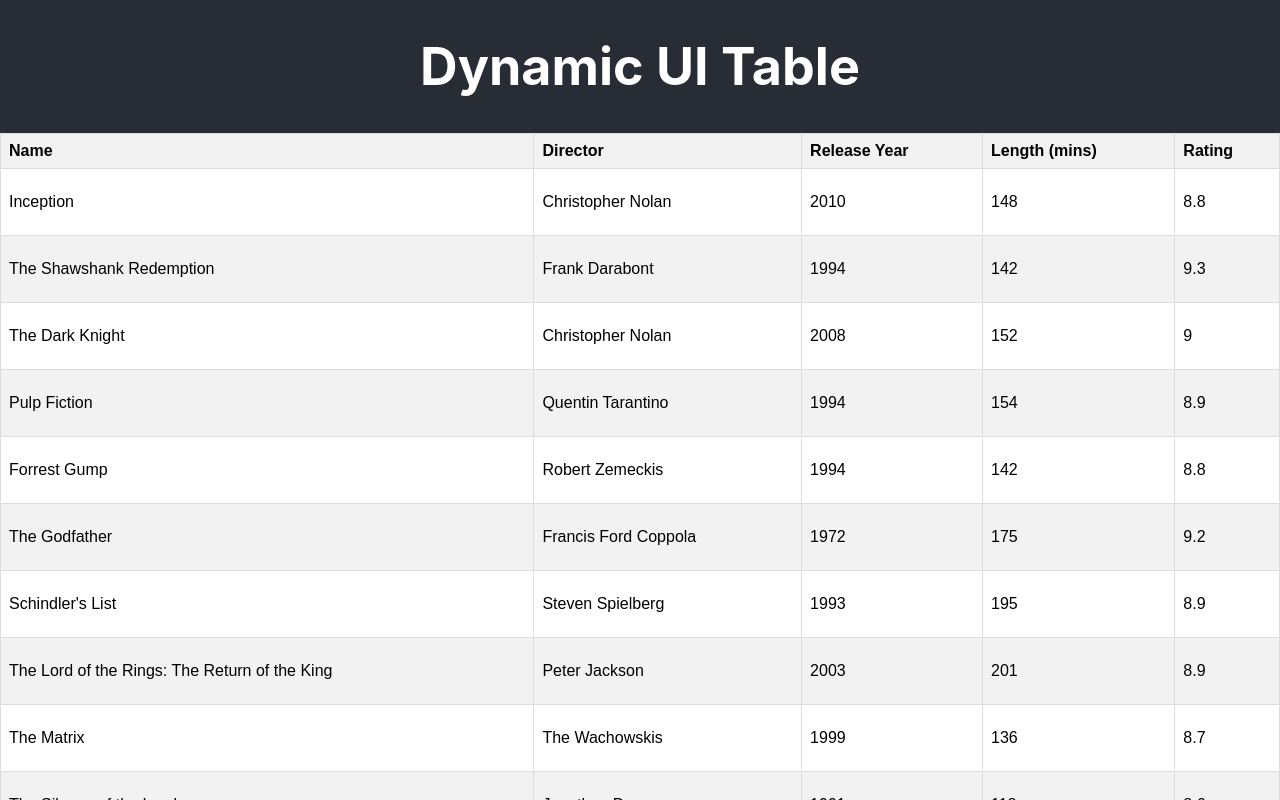
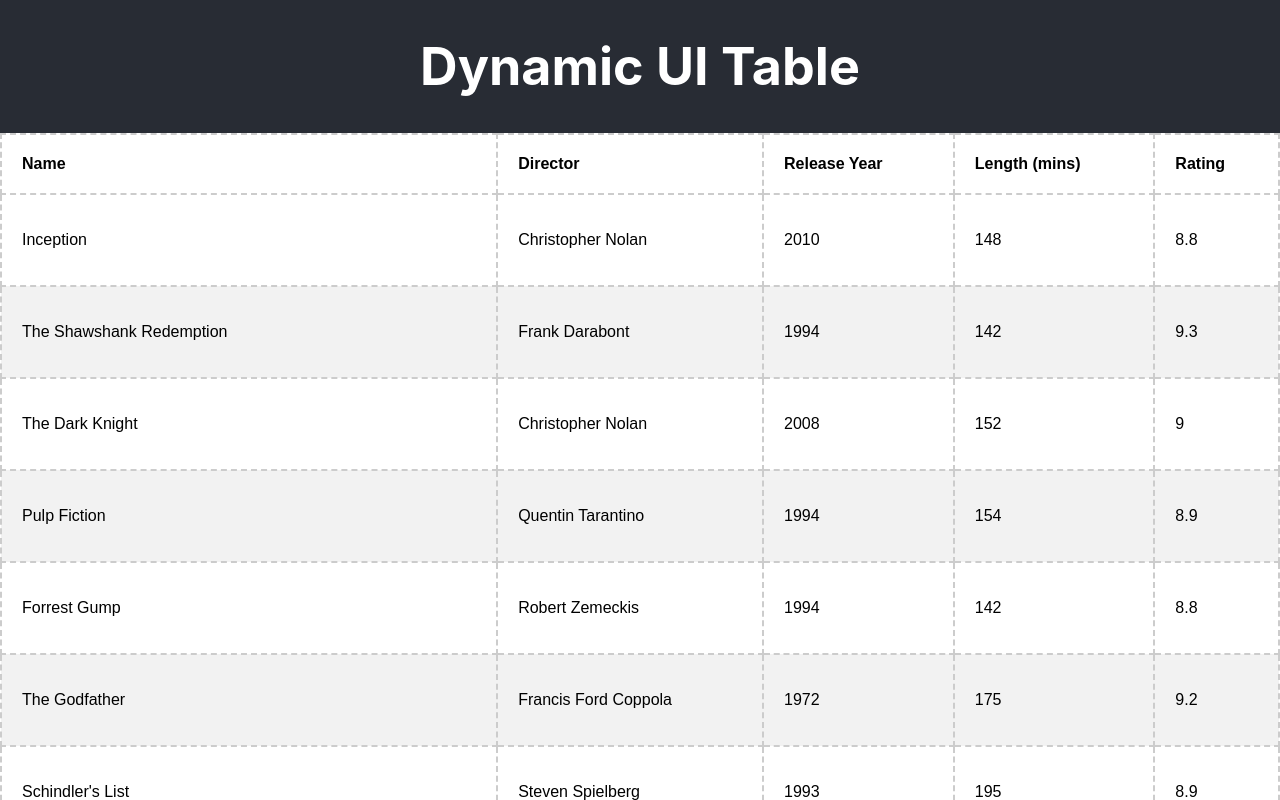
Before and after one commit to alc080341/dynamic-ui-table, a React (Create React App) app: page / in a window 1280 px wide. Shown: the top 800 px of the page. Built offline with nearby package versions, Linux system fonts and the light colour scheme.

Commit message:
1.0.0: add styling to dragover

```diff
--- a/src/components/DynamicUITable/index.js
+++ b/src/components/DynamicUITable/index.js
@@ -5,6 +5,7 @@ import "./dynamic-ui-table.css";
 export default function DynamicUITable(props) {
   const [headers, updateHeaders] = useState(props.headers || []);
   const [data, updateData] = useState(props.data || []);
+  const [isDraggingOver, setIsDraggingOver] = useState(false);
 
   // ### DRAGGABLE FUNCTIONS
   const onDragStart = (e, i) => {
@@ -13,6 +14,7 @@ export default function DynamicUITable(props) {
 
   const onDragOver = (e) => {
     e.preventDefault();
+    setIsDraggingOver(true);
   };
 
   const onDragDrop = (e, target) => {
@@ -26,6 +28,7 @@ export default function DynamicUITable(props) {
     trgtHdr.index = currentIndex;
     newHeaders.sort((a, b) => a.index - b.index);
     updateHeaders(newHeaders);
+    setIsDraggingOver(false);
   };
 
   // ### RENDER TABLE TO UI
@@ -37,6 +40,7 @@ export default function DynamicUITable(props) {
         onDragStart={onDragStart}
         onDragOver={onDragOver}
         onDragDrop={onDragDrop}
+        isDraggingOver={isDraggingOver}
       />
     </div>
   );
@@ -55,9 +59,16 @@ function CreateTable(props) {
 
   let headers = props.headers;
   let data = props.data;
+  let isDraggingOver = props.isDraggingOver;
+  let dragOverStyle = {
+    border: '2px dashed #ccc',
+    padding: '20px',
+    backgroundColor: isDraggingOver ? '#f0f0f0' : 'transparent', // Apply background color when dragging over
+  }
 
   const keysToOmit = ["index"];
   return (
+    <>
     <table className="dynamic-ui-table">
       <thead>
         <tr>
@@ -68,6 +79,7 @@ function CreateTable(props) {
               onDragOver={(e) => onDragOver(e)}
               onDrop={(e) => onDragDrop(e, hdr.index)}
               index={hdr.index}
+              style={dragOverStyle}
             >
               <span draggable>
                 <strong>{hdr.title}</strong>
@@ -85,6 +97,7 @@ function CreateTable(props) {
                 <td
                   key={item[hdr.accessor] + "-" + item.index}
                   index={item.index}
+                  style={dragOverStyle}
                 >
                   <span>
                     <p>{item[hdr.accessor]}</p>
@@ -96,5 +109,6 @@ function CreateTable(props) {
         })}
       </tbody>
     </table>
+    </>
   );
 }
```
